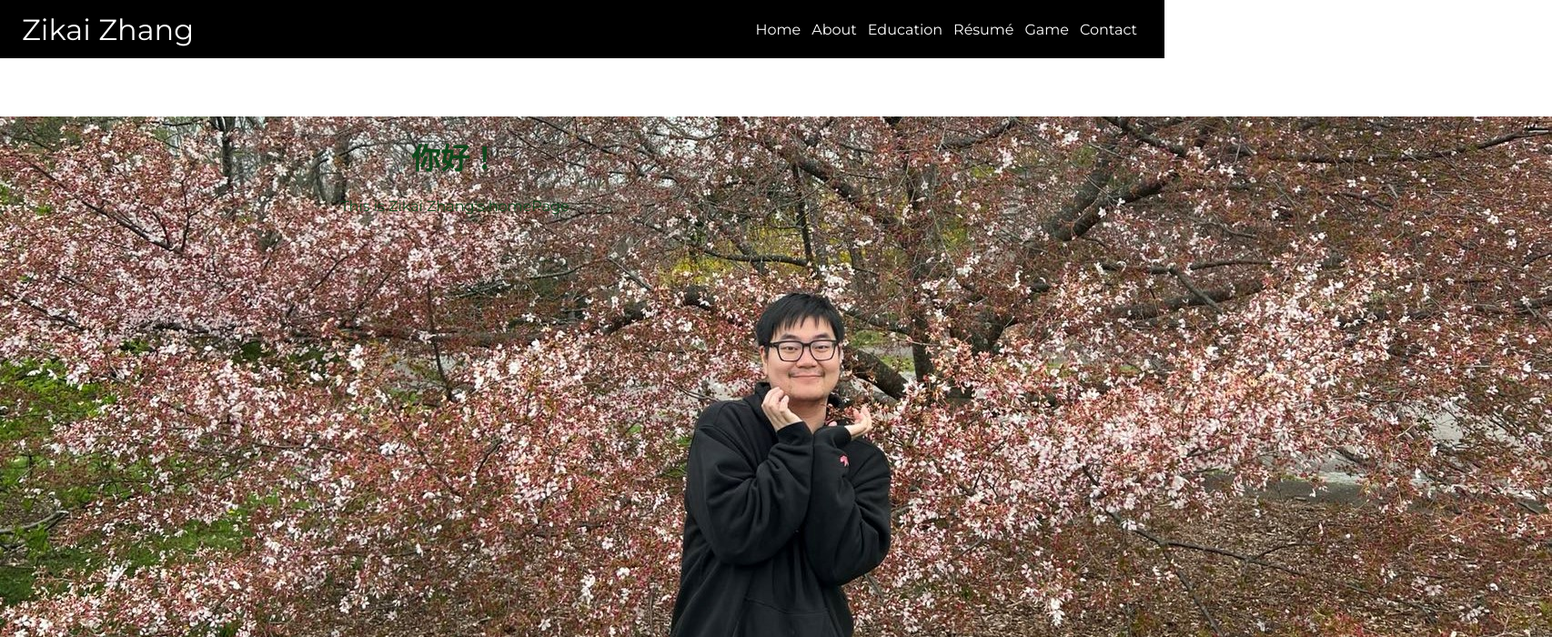
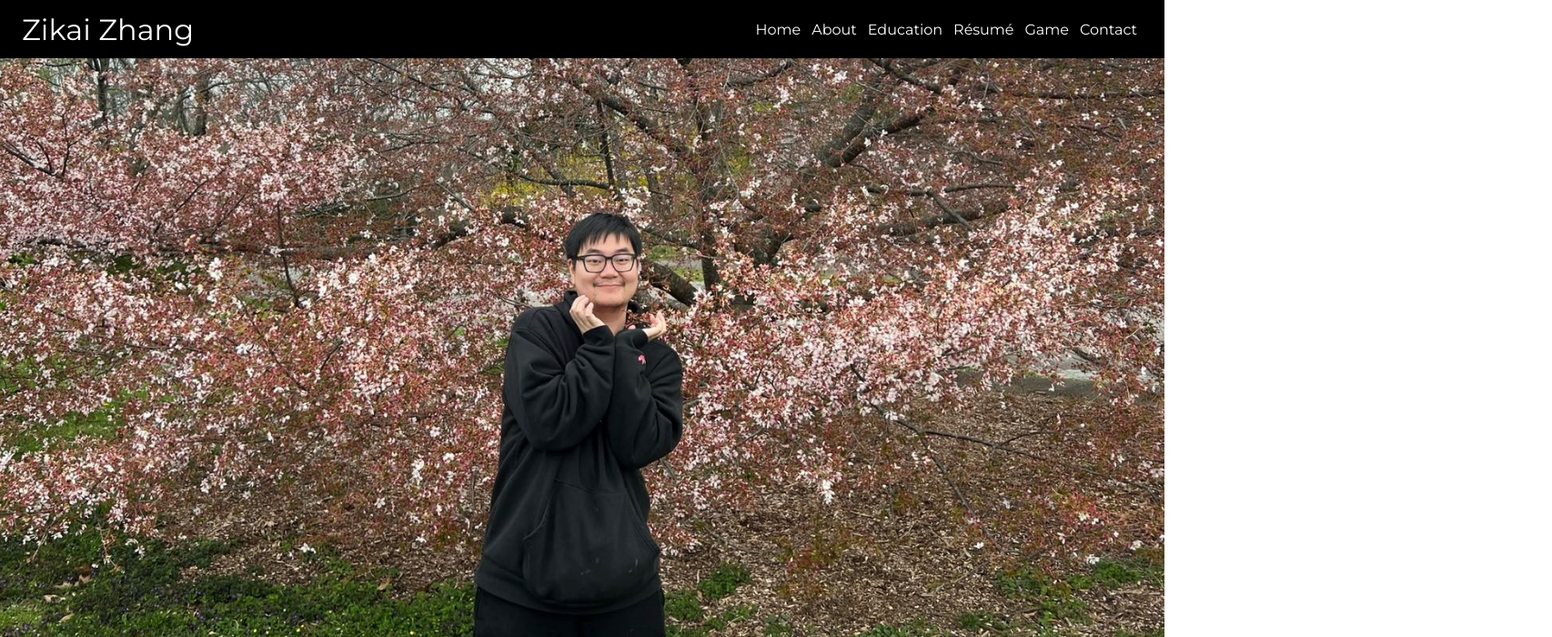
Before and after one commit to zikai33/CS601-Project-Zhang, a Vue app: page / in a window 1280 px wide. Shown: the top 700 px of the page at 91% size, 1706 px wide, since content can reach past the window. Built offline with nearby package versions, Linux system fonts and the light colour scheme.

Commit message:
fixed some bugs

```diff
--- a/src/App.vue
+++ b/src/App.vue
@@ -24,9 +24,9 @@ body {
     -webkit-font-smoothing: antialiased;
     -moz-osx-font-smoothing: grayscale;
     text-align: center;
+    padding-top: 4rem;
+    padding-bottom: 4rem;
     margin: 0px;
-    padding-top: 8rem;
-    padding-bottom: 6rem;
 }
 
 a {
--- a/src/views/About.vue
+++ b/src/views/About.vue
@@ -29,17 +29,16 @@
             />
         </div>
     </div>
+    <hr>
 </template>
 
 <style scoped>
 .pic {
     text-align: center;
-
 }
 
 .size {
     width: 400px;
-
     justify-content:left;
     margin-right: 60px;
 }
@@ -47,10 +46,9 @@
 .flx {
     display: flex;
     justify-content: center;
-    margin-block: 2rem;
-
-    float: inline-end;
-    width: 800px;
+    gap: 2rem;
+    max-width: 1080px;
+    width: 80vw;
     text-align: center;
     margin: auto;
 }
--- a/src/views/Home.vue
+++ b/src/views/Home.vue
@@ -2,10 +2,6 @@
     <div>
         <div class="background">
             <img src="..\assets\images\backgroundpic.jpg" alt="zikai">
-        </div>
-        <div class="front">
-            <h1>你好！</h1>
-            <p>This is Zikai Zhang's homePage</p>
         </div>
     </div>
 </template>
@@ -15,16 +11,13 @@
 
 <style scoped>
 .background {
+    width: 100vw;
+    height: calc(100vh - 8rem);
+}
+
+img {
     width: 100%;
     height: 100%;
-    z-index: -1;
-    background-size: cover;
-    position: absolute;
-}
-.front {
-    z-index: 1;
-    position: absolute;
-    color: rgb(12, 71, 25);
-    width: 1000px;
+    object-fit: cover;
 }
 </style>
--- a/src/views/Resume.vue
+++ b/src/views/Resume.vue
@@ -154,7 +154,8 @@
         </div>
         <h3>SKILLS</h3>
         <hr />
-        <div class="leftmost">
+<div class="totalsize">
+            <div class="leftmost">
             <strong>Programming Languages:</strong> Python, iOS development
             (Objective-C, Swift), Java, C, C++, JavaScript, HTML5
         </div>
@@ -167,6 +168,7 @@
             Naïve Bayes, K-Means, Random Forest
         </div>
         <div class="leftmost"><strong>Operation System:</strong> Linux</div>
+</div>
     </div>
 </template>
 
```
